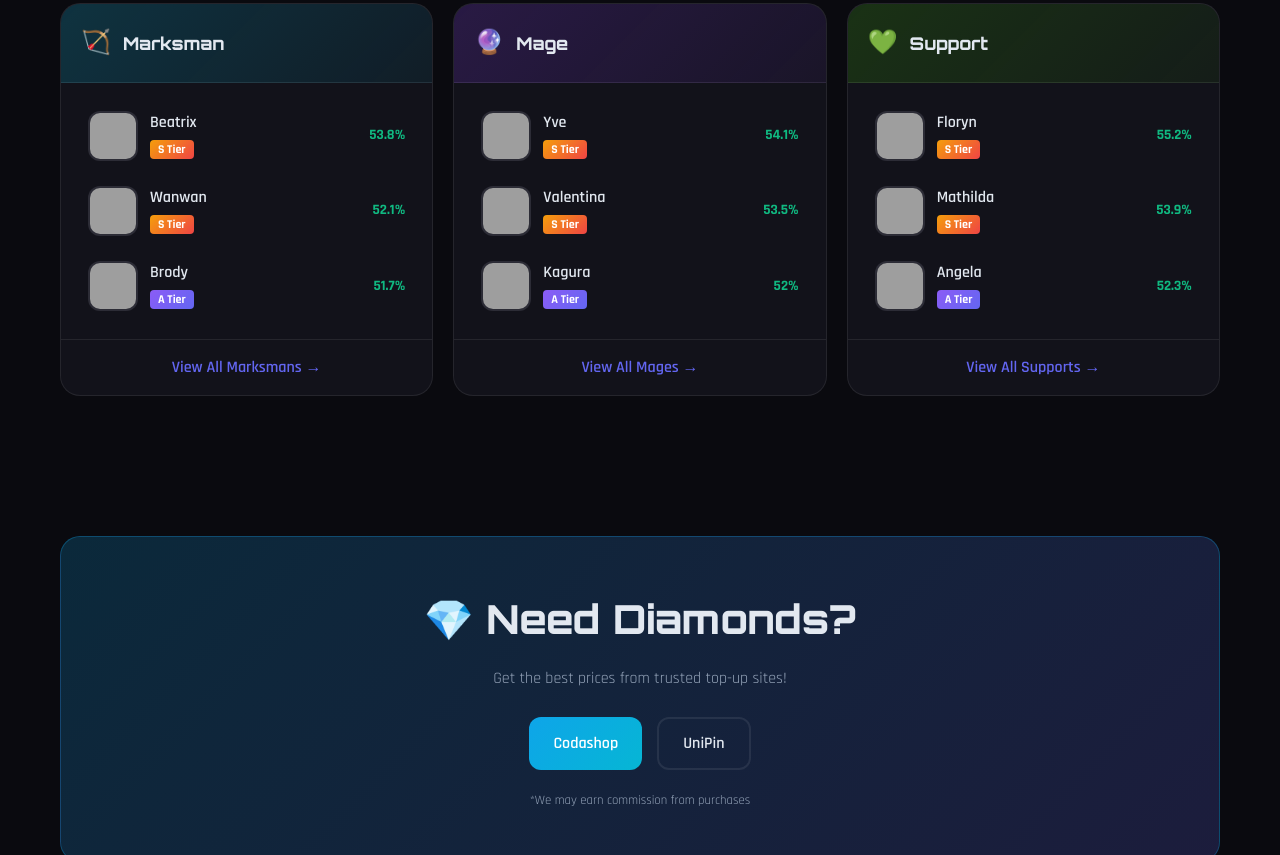
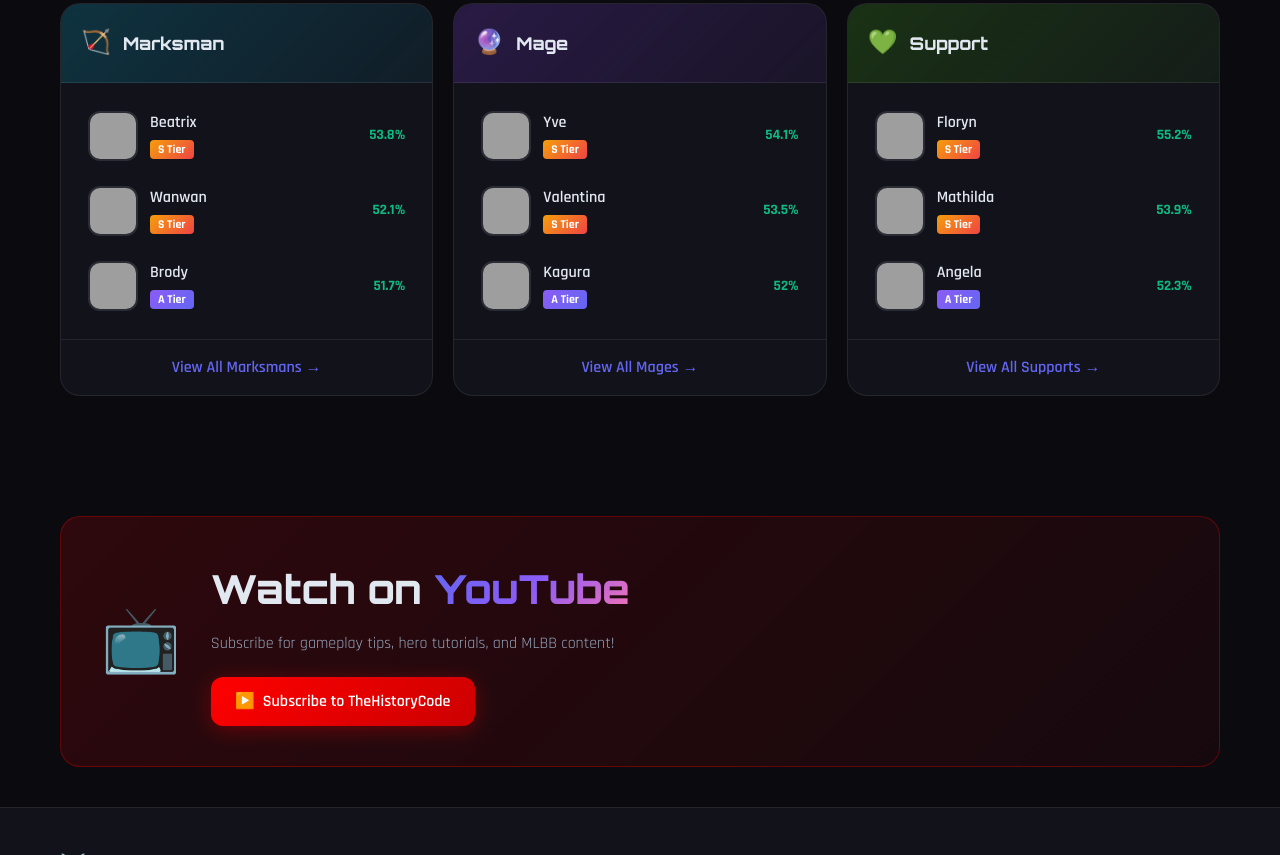
Before and after one commit to mlbb-guides/mlbb-pro-guides, a website: page index.html in a window 1280 px wide. Shown: the part 1945-2800 px from the top of the page. Drawn offline with Linux system fonts and the light colour scheme; grey boxes are pictures that could not be loaded.

Commit message:
Remove top-up section

```diff
--- a/index.html
+++ b/index.html
@@ -28,7 +28,7 @@
                 <li><a href="heroes.html" class="nav-link">Heroes</a></li>
                 <li><a href="builds.html" class="nav-link">Builds</a></li>
             </ul>
-            <a href="#topup" class="btn btn-glow">💎 Top Up</a>
+            <a href="about.html" class="btn btn-glow">📧 Contact</a>
         </div>
     </nav>
 
@@ -84,21 +84,7 @@
         </div>
     </section>
 
-    <section class="topup-section" id="topup">
-        <div class="container">
-            <div class="topup-card">
-                <div class="topup-content">
-                    <h2>💎 Need Diamonds?</h2>
-                    <p>Get the best prices from trusted top-up sites!</p>
-                    <div class="topup-buttons">
-                        <a href="https://www.codashop.com" target="_blank" class="btn btn-diamond">Codashop</a>
-                        <a href="https://www.unipin.com" target="_blank" class="btn btn-secondary">UniPin</a>
-                    </div>
-                    <small>*We may earn commission from purchases</small>
-                </div>
-            </div>
-        </div>
-    </section>
+
 
     <!-- YouTube Channel Section -->
     <section class="youtube-section">
```
